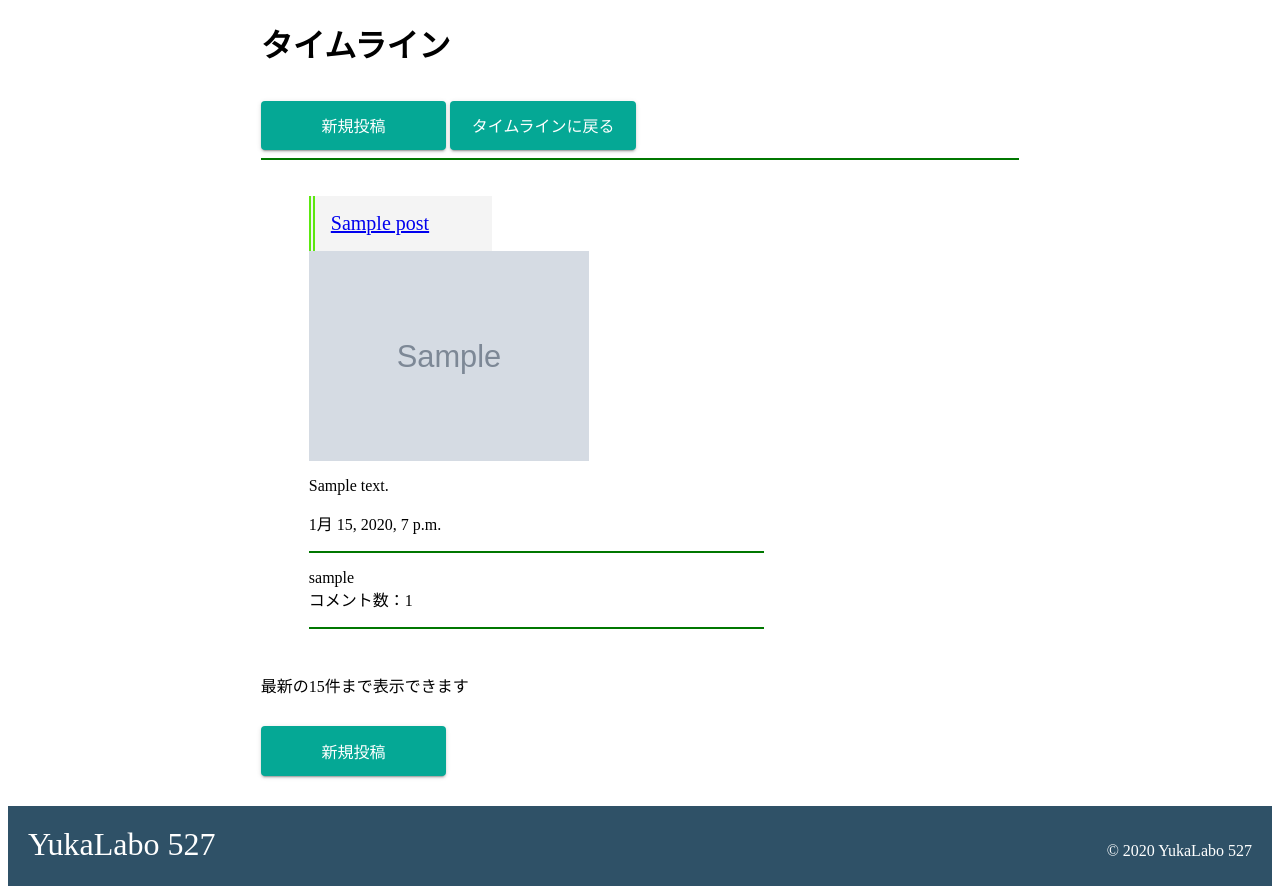
After one commit to kachuno/FirstDjango, a Django app: page /post_all_user/ in a window 1280 px wide. The commit adds this page. Shown: the part 279-1173 px from the top of the page. Run offline with Django 3.2, Linux system fonts and the light colour scheme; a user stored in the database is signed in; tables that the repository leaves empty hold one stand-in row (values such as "Sample post"); grey boxes marked "Sample" are stand-in pictures.

Commit message:
20210121

```diff
--- a/YukaSite/admin.py
+++ b/YukaSite/admin.py
@@ -1,5 +1,5 @@
 from django.contrib import admin
-from .models import Schedule, Post, Recipe, LessonSchedule, News
+from .models import Schedule, Post, Recipe, LessonSchedule, News, Comment
 from django.contrib.auth.admin import UserAdmin
 #, LessonGroup, LessonMember
 from .models import User
@@ -9,3 +9,4 @@ admin.site.register(Post)
 admin.site.register(Recipe)
 admin.site.register(LessonSchedule)
 admin.site.register(News)
+admin.site.register(Comment)
--- a/YukaSite/forms.py
+++ b/YukaSite/forms.py
@@ -47,7 +47,7 @@ class RecipeForm(forms.ModelForm):
 class ScheduleForm(forms.ModelForm):
     class Meta:
         model = Schedule
-        fields = ['holdmonth','theme','members','picture1','picture2','picture3','now']
+        fields = ['holdmonth','theme','picture1','picture2','picture3','now']
 
 class ScheduleSelectForm(forms.Form):
     choice = forms.ModelChoiceField(models.Schedule.objects.order_by('-holdmonth'), label='開催年月', empty_label='選択してください')
--- a/YukaSite/models.py
+++ b/YukaSite/models.py
@@ -6,12 +6,9 @@ from django.conf import settings
 
 class Schedule(models.Model):
     """スケジュール"""
-    #summary = models.CharField('テーマ', max_length=50, help_text="○年○月")
-    #description = models.TextField('詳細な説明', blank=True)
     holdmonth = models.CharField('開催年月', max_length=50, help_text="○年○月", default="2021年1月", unique=True)
     theme = models.TextField('テーマ', max_length=50, default="テスト")
     now = models.BooleanField('現在のテーマを選択',default=False)
-    #date = models.DateField('日付')
     members = models.ManyToManyField(User, blank=True)
     created_at = models.DateTimeField('作成日', default=timezone.now)
     picture1 = models.ImageField(upload_to='images/',blank=True)
@@ -35,6 +32,14 @@ class Post(models.Model):
     ##投稿最新順
     class Meta:
         ordering = ('-pub_date',)
+
+class Comment(models.Model):
+    """投稿へのコメント"""
+    text = models.TextField()
+    created_at = models.DateTimeField(auto_now_add=True)
+    post = models.ForeignKey(to=Post, related_name='comments', on_delete=models.CASCADE)
+    def __str__(self):
+        return self.text
 
 class Recipe(models.Model):
     """レシピ"""
--- a/YukaSite/urls.py
+++ b/YukaSite/urls.py
@@ -10,12 +10,15 @@ urlpatterns = [
           auth_views.LoginView.as_view(template_name="YukaSite/login.html"), name='login'),
     path('logout/', auth_views.LogoutView.as_view(next_page="YukaSite:login"), name='logout'),
     path('signup/', views.signup, name='signup'),
-    path('post_all/', views.post_all, name='post_all'),
-    path('upload/', views.post_create, name='post_create'),
     path('post_detail/<int:post_id>/', views.post_detail, name='post_detail'),
     path('recipe_upload', views.recipe_upload, name='recipe_upload'),
     path('recipe_all/', views.recipe_all, name='recipe_all'),
     path('mypage/', views.mypage, name='mypage'),
+
+    ### タイムライン ###
+    path('post_all/', views.post_all, name='post_all'),
+    path('post_all_user/', views.post_all_user, name='post_all_user'),
+    path('upload/', views.post_create, name='post_create'),
 
     ### 管理者用 ###
     path('admin_page/', views.admin_page, name='admin_page'),
--- a/YukaSite/views.py
+++ b/YukaSite/views.py
@@ -27,6 +27,7 @@ def signup(request):
 ##トップページ
 @login_required
 def index(request):
+    login_user_id = request.user.id
     data = Schedule.objects.all().filter(now=True)
     params = {'message': '教室スケジュール', 'data': data}
     return render(request, 'YukaSite/index.html', params)
@@ -34,9 +35,18 @@ def index(request):
 ##投稿一覧
 @login_required
 def post_all(request):
-    posts = Post.objects.all()
-    params = {'message':'投稿一覧', 'posts': posts}
+    user_me = request.user.id
+    posts = Post.objects.all().order_by('-pub_date')[0:15]
+    params = {'message':'投稿一覧', 'posts': posts,'user_me':user_me}
     return render(request, 'YukaSite/post.html', params)
+
+##投稿一覧（ユーザー用）
+@login_required
+def post_all_user(request):
+    user = request.user.id
+    posts = Post.objects.all().filter(owner=user).order_by('-pub_date')[0:15]
+    params = {'posts':posts,'user':user}
+    return render(request, 'YukaSite/post_all_user.html', params)
 
 ##新規投稿
 @login_required
@@ -58,6 +68,9 @@ def post_create(request):
 @login_required
 def post_detail(request, post_id):
     post = Post.objects.get(id=post_id)
+    if request.method == "POST":
+        models.Comment.objects.create(text=request.POST["text"],post=post)
+
     return render(request, 'YukaSite/post_detail.html', {'post': post})
 
 ##レシピアップロード
@@ -239,8 +252,11 @@ def lesson_create(request):
         form = LessonForm(request.POST)
         if form.is_valid():
             post = form.save(commit=False)
-            post.owner = request.user
             post.save()
+            ## Lesson と Schedule のメンバーを紐付ける実装（未）
+            #sch = Schedule.objects.get(holdmonth=post.holdmonth)
+            #sch.members.set(post.members.all())
+            #sch.save()
             form.save_m2m()
             return redirect('YukaSite:admin_page')
     else:
--- a/static/YukaSite/style.css
+++ b/static/YukaSite/style.css
@@ -1,14 +1,12 @@
 body {
   font-family: 'Times New Roman';
   height: auto;
-  /*background: -webkit-linear-gradient(0deg, #ffffd1, #d1ffff, #ffd1d1);*/
 }
 
 .title{
   height: 270px;
   text-align:center;
   font-size: 50px;
-  /*background-image: url("/media/images/2019_12/2019_12_1.jpg");*/
   background: linear-gradient(to bottom, transparent 0%, transparent 50%, #fff 100%), url("/media/images/2019_12/2019_12_1.jpg");
   background-size: cover;
   background-blend-mode:lighten;
@@ -39,7 +37,6 @@ body {
   border-radius: 30px;
   transition: 1.0s;
   text-decoration: none;
-  /*float: left;*/
   width: 30%;
 }
 .btn:hover {
@@ -54,20 +51,19 @@ body {
     margin-bottom: auto;
     padding: 1em 3em;
     color: #000000;
-    background: #ffffff;/*背景色*/
+    background: #ffffff;
     border-top: solid 6px #007700;
-    box-shadow: 0 5px 8px rgba(0, 0, 0, 0.32);/*影*/
+    box-shadow: 0 5px 8px rgba(0, 0, 0, 0.32);
 }
 
 #title-logo{
   padding: 5px 20px;
   color: #ffffff;
-  /*background: -webkit-linear-gradient(0deg, #ffffd1, #d1ffff, #ffd1d1);*/
-  webkit-background-clip: text;/*テキストでくり抜く*/
+  webkit-background-clip: text;
 }
 
 .slideshow {
-width: 90%; /* スライドショー幅（PC）*/
+width: 90%;
 list-style-type: none;
 position: relative;
 height: 500px;
@@ -76,7 +72,7 @@ height: 500px;
 .slideshow > li {
 opacity: 0;
 position: absolute;
-transition: opacity 3s ease-in-out; /*フェード時間・イージング*/
+transition: opacity 3s ease-in-out;
 }
 
 .slideshow > li.showSlide{
@@ -88,10 +84,10 @@ width : 100%;
 height: auto;
 }
 
-/* スマートフォン用メディアクエリ */
+/* スマートフォン用 */
 @media screen and (max-width:600px){
 .slideshow{
-width: 100%; /* スライドショー幅（SP）*/
+width: 100%;
 }
 }
 
@@ -110,18 +106,6 @@ width: 100%; /* スライドショー幅（SP）*/
   float: right;
 }
 
-.post_contents{
-  width: 450px;
-  margin:2em 0;
-  position: relative;
-  padding: 0.25em 1em;
-  border: solid 5px #007700;
-  border-radius: 3px 0 3px 0;
-}
-
-.post_contents p{
-  font-size: 20px;
-}
 .contents {
   height: auto;
   width: 60%;
@@ -131,6 +115,41 @@ width: 100%; /* スライドショー幅（SP）*/
 }
 .contents hr{
   border: solid 1px #007700;
+}
+
+/* タイムライン */
+.post_contents{
+  height: auto;
+  width: 60%;
+  margin:2em 2em;
+  position: relative;
+  padding: 0.25em 1em;
+}
+
+.post_title{
+  float: left;
+  width: 40%;
+  font-size: 20px;
+  height: auto;
+}
+
+.post_contents p{
+  font-size: 16px;
+}
+
+/* 投稿タイトル */
+.post_btn{
+  width: 80%;
+  padding: 0.8em;
+  border-left: 6px double #5ce810;
+  background: #f4f4f4;
+  float: left;
+}
+.post_btn:hover{
+  cursor: pointer;
+  text-decoration: none;
+  transform: translateY(-4px);
+   box-shadow: 0 4px 8px 0 rgba(0,0,0,0.12), 0 3px 10px 0 rgba(0,0,0,0.12), 0 4px 7px -2px rgba(0,0,0,0.2);
 }
 
 /* admin_page */
@@ -156,12 +175,10 @@ width: 100%; /* スライドショー幅（SP）*/
   padding: 50px;
 }
 
-/******  admin_page  ******/
 .schedule{
   float: left;
   width: 30%;
   height: auto;
-  /*background-color: rgb(37, 20, 126);*/
   border-right: solid;
   border-color: #007700;
 }
@@ -178,9 +195,6 @@ width: 100%; /* スライドショー幅（SP）*/
   float: left;
   width: 25%;
   height: auto;
-  /*border: solid;
-  border-radius: 8px; /* 半径が8pxの角丸 */
-  /*border-color: rgb(71, 188, 189);*/
 }
 
 .status_contents{
@@ -189,7 +203,6 @@ width: 100%; /* スライドショー幅（SP）*/
   text-align: center;
   height: auto;
   padding: 20px;
-  /*background-color: rgb(71, 188, 189);*/
 }
 
 #msg{
@@ -200,26 +213,22 @@ width: 100%; /* スライドショー幅（SP）*/
   color: rgb(247, 9, 9);
 }
 
-/* タブエリアのdivへの適用 */
+/* タブ */
 #smallArea {
   font-size: 16px;
   color: #007700;
   width: 200px;
   height: 30px;
   padding-top: 4px;
-
-  /* borderに関する設定 */
-  border: 5px solid; /* 線の太さと可視化 */
-  border-bottom: transparent; /* 下辺を透明に */
-  border-top-left-radius: 8px; /* 左上を角丸に */
-  border-top-right-radius: 8px; /* 右上を角丸に */
+  border: 5px solid;
+  border-bottom: transparent;
+  border-top-left-radius: 8px;
+  border-top-right-radius: 8px;
   border-color: #007700;
 
-  /* メイン表示エリアの線の太さだけ下にずらす */
   margin-bottom: -1px;
   margin-left: 50px;
 
-  /* その他の設定 */
   position: relative;
   text-align: center;
 }
@@ -355,6 +364,7 @@ table tbody th {
 }
  /* 新規登録ボタン */
  .new_btn{
+  text-align: center;
   display: inline-block;
   background-color: #05a895;
   color: #FFF;
--- a/templates/YukaSite/lesson_detail.html
+++ b/templates/YukaSite/lesson_detail.html
@@ -43,7 +43,7 @@ $(function(){
         {% endfor %}
       </ol>
 
-    <a href="{% url 'YukaSite:admin_page' %}">管理ページに戻る</a>
+    <a href="{% url 'YukaSite:admin_page' %}" class="new_btn">管理ページに戻る</a>
 </div>
 </div>
 {% endblock %}
--- a/templates/YukaSite/news_detail.html
+++ b/templates/YukaSite/news_detail.html
@@ -5,8 +5,8 @@
   <p>{{ news.message }}</p><hr>
   <p>{{ news.contents | linebreaksbr  }}</p><hr>
   <p>{{ news.created_at }}</p><hr>
+
+
+<a href="{% url 'YukaSite:news_all' %}" class="new_btn">お知らせ一覧ページに戻る</a>
 </div>
-
-<a href="{% url 'YukaSite:news_all' %}">お知らせ一覧ページに戻る</a>
-
 {% endblock %}
--- /dev/null
+++ b/templates/YukaSite/post_all_user.html
@@ -0,0 +1,28 @@
+{% extends 'base.html' %}
+{% block content %}
+<div class="contents">
+  <h1>タイムライン</h1>
+  <a href="{% url 'YukaSite:post_create' %}" class="new_btn">新規投稿</a>
+  <a href="{% url 'YukaSite:post_all' %}" class="new_btn">タイムラインに戻る</a><hr>
+  {% if posts %}
+    {% for post in posts %}
+    <div class="post_contents">
+      <div class="post_title">
+        <a href="{% url 'YukaSite:post_detail' post_id=post.id %}" class="post_btn">{{ post.title }}</a>
+      </div>
+      <img src='{{ MEDIA_URL }}{{post.picture}}' width=280>
+      <p>{{ post.content | linebreaksbr  }}</p>
+      <!--<p>{{ post.good_count }}</p>-->
+      <p>{{ post.pub_date }}</p><hr>
+      <p>{{ post.owner }}<br>コメント数：{{ post.comments.all|length }}</p><hr>
+    </div>
+    {% endfor %}
+  {% else %}
+    <p>まだ投稿がありません</p>
+    <a href="{% url 'YukaSite:post_create' %}"><u id='zero'><h3>投稿してみましょう</h3></u></a>
+  {% endif %}
+    <p>最新の15件まで表示できます</p>
+  <a href="{% url 'YukaSite:post_create' %}" class="new_btn">新規投稿</a>
+</div>
+
+{% endblock %}
--- a/templates/YukaSite/user_detail.html
+++ b/templates/YukaSite/user_detail.html
@@ -82,7 +82,6 @@ $(function(){
 </div>
 
 <!--管理者以外の場合の表示-->
-
 {% else %}
   <div class="contents">
     <h1>{{ user.username }}</h1>
@@ -100,7 +99,7 @@ $(function(){
       <h4>{{user.username}}の投稿数は0です</h4>
     {% endif %}
     <hr>
-  {% endif %}
+{% endif %}
   <div class = "footer">
     <div class="footer-logo">YukaLabo 527</div>
     <div class="footer-list"><p>&copy; 2020 YukaLabo 527</p></div>
```
Also changed, not shown: YukaLabo/settings.py (+1 -8 lines), static/YukaSite/index.css (deleted, +0 -51 lines), templates/YukaSite/base_admin.html (deleted, +0 -70 lines), templates/YukaSite/post.html (+12 -5 lines), templates/YukaSite/post_create.html (+9 -7 lines), templates/YukaSite/post_detail.html (+21 -10 lines).
